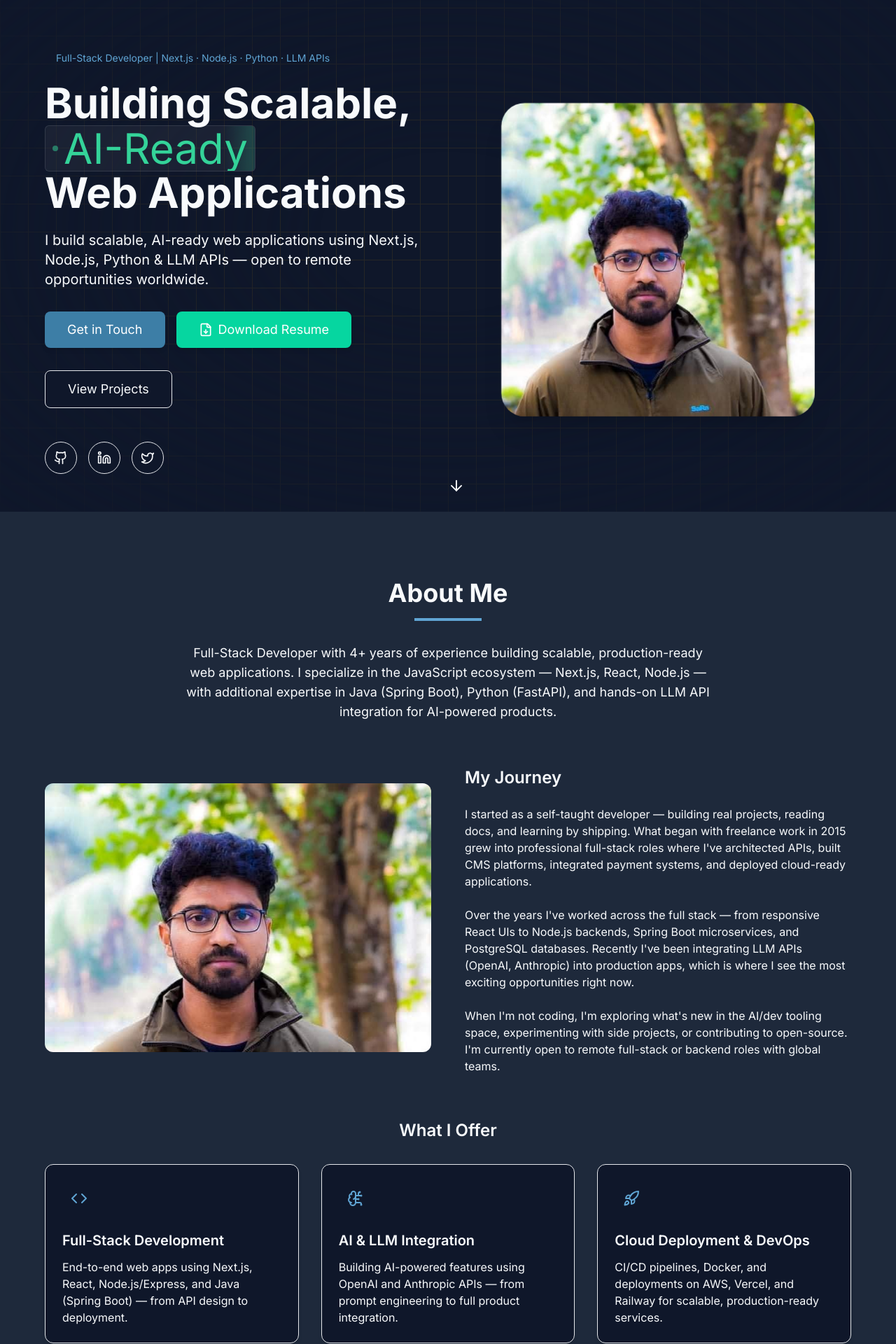
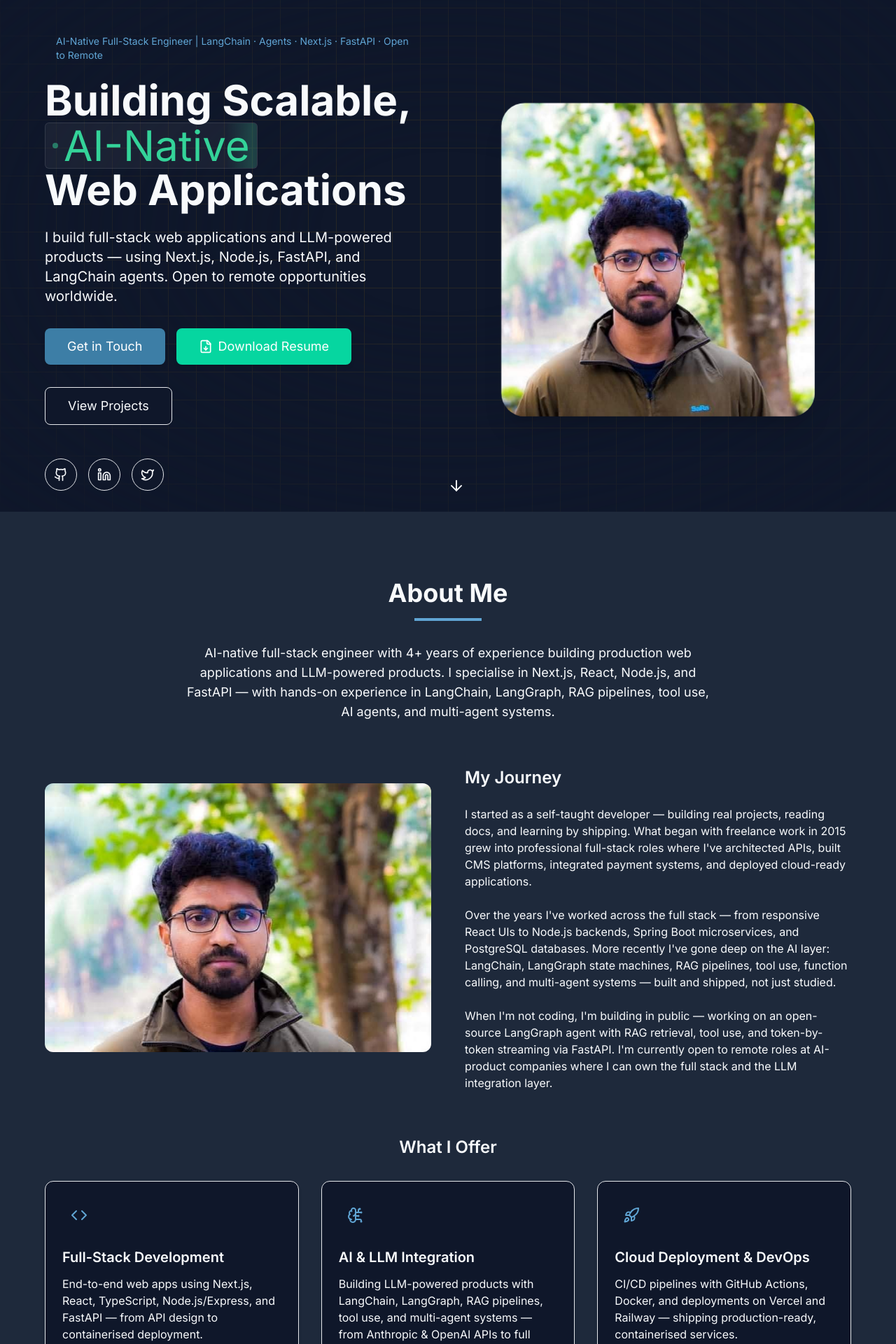
Before and after one commit to HillolPias/my_portfolio, a React (Vite) app: page / in a window 1280 px wide. Shown: the part 69-1989 px from the top of the page at 70% size. Built offline with nearby package versions, Linux system fonts and the light colour scheme.

Commit message:
Updated routine changes

```diff
--- a/src/components/AIReadyChip.tsx
+++ b/src/components/AIReadyChip.tsx
@@ -11,7 +11,7 @@ export function AIReadyChip() {
       {/* pulsing dot */}
       <span className="h-2 w-2 shrink-0 rounded-full bg-emerald-400 animate-pulse" />
       {/* text */}
-      <span className="text-emerald-400 font-medium">AI-Ready</span>
+      <span className="text-emerald-400 font-medium">AI-Native</span>
     </span>
   );
 }
--- a/src/components/About.tsx
+++ b/src/components/About.tsx
@@ -37,7 +37,7 @@ const About: React.FC = () => {
       icon: <Code className="w-6 h-6 text-primary dark:text-primary-light" />,
       title: "Full-Stack Development",
       description:
-        "End-to-end web apps using Next.js, React, Node.js/Express, and Java (Spring Boot) — from API design to deployment.",
+        "End-to-end web apps using Next.js, React, TypeScript, Node.js/Express, and FastAPI — from API design to containerised deployment.",
     },
     {
       icon: (
@@ -45,13 +45,13 @@ const About: React.FC = () => {
       ),
       title: "AI & LLM Integration",
       description:
-        "Building AI-powered features using OpenAI and Anthropic APIs — from prompt engineering to full product integration.",
+        "Building LLM-powered products with LangChain, LangGraph, RAG pipelines, tool use, and multi-agent systems — from Anthropic & OpenAI APIs to full product integration.",
     },
     {
       icon: <Rocket className="w-6 h-6 text-primary dark:text-primary-light" />,
       title: "Cloud Deployment & DevOps",
       description:
-        "CI/CD pipelines, Docker, and deployments on AWS, Vercel, and Railway for scalable, production-ready services.",
+        "CI/CD pipelines with GitHub Actions, Docker, and deployments on Vercel and Railway — shipping production-ready, containerised services.",
     },
   ];
 
@@ -76,11 +76,11 @@ const About: React.FC = () => {
             <h2 className="text-3xl md:text-4xl font-bold mb-4">About Me</h2>
             <div className="w-24 h-1 bg-primary dark:bg-primary-light mx-auto mb-8"></div>
             <p className="text-lg text-dark/70 dark:text-light/70 max-w-3xl mx-auto">
-              Full-Stack Developer with 4+ years of experience building
-              scalable, production-ready web applications. I specialize in the
-              JavaScript ecosystem — Next.js, React, Node.js — with additional
-              expertise in Java (Spring Boot), Python (FastAPI), and hands-on
-              LLM API integration for AI-powered products.
+              AI-native full-stack engineer with 4+ years of experience building
+              production web applications and LLM-powered products. I specialise
+              in Next.js, React, Node.js, and FastAPI — with hands-on experience
+              in LangChain, LangGraph, RAG pipelines, tool use, AI agents, and
+              multi-agent systems.
             </p>
           </motion.div>
 
@@ -111,15 +111,17 @@ const About: React.FC = () => {
               <p className="text-dark/70 dark:text-light/70">
                 Over the years I've worked across the full stack — from
                 responsive React UIs to Node.js backends, Spring Boot
-                microservices, and PostgreSQL databases. Recently I've been
-                integrating LLM APIs (OpenAI, Anthropic) into production apps,
-                which is where I see the most exciting opportunities right now.
+                microservices, and PostgreSQL databases. More recently I've gone
+                deep on the AI layer: LangChain, LangGraph state machines, RAG
+                pipelines, tool use, function calling, and multi-agent systems —
+                built and shipped, not just studied.
               </p>
               <p className="text-dark/70 dark:text-light/70">
-                When I'm not coding, I'm exploring what's new in the AI/dev
-                tooling space, experimenting with side projects, or contributing
-                to open-source. I'm currently open to remote full-stack or
-                backend roles with global teams.
+                When I'm not coding, I'm building in public — working on an
+                open-source LangGraph agent with RAG retrieval, tool use, and
+                token-by-token streaming via FastAPI. I'm currently open to
+                remote roles at AI-product companies where I can own the full
+                stack and the LLM integration layer.
               </p>
             </motion.div>
           </div>
--- a/src/components/Experience.tsx
+++ b/src/components/Experience.tsx
@@ -36,9 +36,9 @@ const Experience: React.FC = () => {
       period: "December 2023-Present",
       description: [
         "Architected and shipped production web apps using Next.js 14 (App Router), Node.js, and React with fully responsive UIs via Tailwind CSS and Framer Motion animations.",
+        "Integrated Anthropic and OpenAI APIs into client-facing features — hands-on with prompt engineering, tool use, and AI-powered product workflows.",
         "Led system design decisions and defined scalable architecture patterns across multiple client projects.",
         "Improved code quality through automated tooling, linting, peer reviews, and performance profiling.",
-        "Ensured high code quality through best practices, performance tuning, and consistent code reviews.",
         "Integrated third-party services and APIs, reducing development time by establishing reusable integration patterns.",
       ],
     },
@@ -54,18 +54,30 @@ const Experience: React.FC = () => {
         "Established CI/CD pipelines with Docker, cutting deployment time significantly and reducing production incidents.",
       ],
     },
+    // {
+    //   title: "Chief Executive Officer (CEO)",
+    //   company: "LearnOn - Online Education Platform",
+    //   location: "Rajshahi, Bangladesh",
+    //   period: "January 2021-July 2022",
+    //   description: [
+    //     "Video Editing and Animation(Adobe Premier Pro, After Effects etc.)",
+    //     "Content Creation, Script Writing & Monitoring Team Activities",
+    //     "Graphic Design(Adobe Illustrator, InDesign, Photoshop, Canva etc.)",
+    //     "Sound Designing(Adobe Audition etc.)",
+    //     "Human Resource Management, Planning & Budgeting",
+    //     "Managing Social Media and SEO",
+    //   ],
+    // },
+
     {
-      title: "Chief Executive Officer (CEO)",
-      company: "LearnOn - Online Education Platform",
-      location: "Rajshahi, Bangladesh",
-      period: "January 2021-July 2022",
+      title: "Freelance Full-Stack Developer",
+      company: "Independent (Self-Learning & Projects)",
+      location: "Dhaka, Bangladesh",
+      period: "October 2015-present",
       description: [
-        "Video Editing and Animation(Adobe Premier Pro, After Effects etc.)",
-        "Content Creation, Script Writing & Monitoring Team Activities",
-        "Graphic Design(Adobe Illustrator, InDesign, Photoshop, Canva etc.)",
-        "Sound Designing(Adobe Audition etc.)",
-        "Human Resource Management, Planning & Budgeting",
-        "Managing Social Media and SEO",
+        "Built an AI-powered recipe platform (Next.js, Strapi CMS, Neon/PostgreSQL, ShadCN UI) with LangChain agents, RAG pipelines, and LangGraph state machines integrated into the backend.",
+        "Delivered e-commerce and booking systems using Node.js, React, and Next.js with Stripe payment integration, role-based access control, and RESTful APIs.",
+        "Designed and optimized PostgreSQL, MongoDB, and MySQL databases for scalable, production-ready applications.",
       ],
     },
     {
@@ -75,17 +87,6 @@ const Experience: React.FC = () => {
       period: "January 2020-October 2021",
       description: [
         "Designed digital assets and social media content; developed strong visual communication and client-facing skills directly applicable to frontend UI work.",
-      ],
-    },
-    {
-      title: "Freelance Full-Stack Developer",
-      company: "Independent (Self-Learning & Projects)",
-      location: "Dhaka, Bangladesh",
-      period: "October 2015-present",
-      description: [
-        "Built an AI-powered recipe platform (Next.js, Strapi CMS, Neon/PostgreSQL, ShadCN UI) — letting non-technical users manage content through a headless CMS with a fully responsive UI.",
-        "Delivered e-commerce and booking systems using Node.js, React, and Next.js with Stripe payment integration, role-based access control, and RESTful APIs.",
-        "Designed and optimized PostgreSQL, MongoDB, and MySQL databases for scalable, production-ready applications.",
       ],
     },
   ];
--- a/src/components/Hero.tsx
+++ b/src/components/Hero.tsx
@@ -69,7 +69,8 @@ const Hero: React.FC = () => {
           >
             <div className="mb-4">
               <span className="px-4 py-2 rounded-full bg-primary/10 text-primary dark:bg-primary-light/10 dark:text-primary-light text-sm font-medium inline-block">
-                Full-Stack Developer | Next.js · Node.js · Python · LLM APIs
+                AI-Native Full-Stack Engineer | LangChain · Agents · Next.js ·
+                FastAPI · Open to Remote
               </span>
             </div>
 
@@ -79,9 +80,9 @@ const Hero: React.FC = () => {
             </h1>
 
             <p className="text-xl text-dark/70 dark:text-light/70 mb-8">
-              I build scalable, AI-ready web applications using Next.js,
-              Node.js, Python & LLM APIs — open to remote opportunities
-              worldwide.
+              I build full-stack web applications and LLM-powered products —
+              using Next.js, Node.js, FastAPI, and LangChain agents. Open to
+              remote opportunities worldwide.
             </p>
 
             <div className="flex flex-col sm:flex-row justify-center md:justify-start items-center gap-4 mb-8">
--- a/src/components/Projects.tsx
+++ b/src/components/Projects.tsx
@@ -23,7 +23,7 @@ const projects = [
       "Tailwind CSS",
       "Shadcn UI",
     ],
-    category: "web",
+    category: "ai",
     github: "https://github.com/HillolPias/cookmind",
     demo: "https://cookmind-ivory.vercel.app/",
   },
--- a/src/components/Skills.tsx
+++ b/src/components/Skills.tsx
@@ -1,3 +1,167 @@
+// import React from "react";
+// import { motion } from "framer-motion";
+// import { useInView } from "react-intersection-observer";
+
+// interface Skill {
+//   name: string;
+//   level: number;
+//   color: string;
+// }
+
+// const Skills: React.FC = () => {
+//   const [ref, inView] = useInView({
+//     triggerOnce: true,
+//     threshold: 0.1,
+//   });
+
+//   const containerVariants = {
+//     hidden: { opacity: 0 },
+//     visible: {
+//       opacity: 1,
+//       transition: {
+//         staggerChildren: 0.1,
+//       },
+//     },
+//   };
+
+//   const itemVariants = {
+//     hidden: { y: 20, opacity: 0 },
+//     visible: {
+//       y: 0,
+//       opacity: 1,
+//       transition: { duration: 0.5 },
+//     },
+//   };
+
+//   const frontend: Skill[] = [
+//     { name: "Next.js", level: 85, color: "#000000" },
+//     { name: "React", level: 90, color: "#61DAFB" },
+//     { name: "JavaScript", level: 85, color: "#F7DF1E" },
+//     { name: "TypeScript", level: 80, color: "#3178C6" },
+//     { name: "Tailwind CSS", level: 85, color: "#1572B6" },
+//     { name: "Zustand", level: 90, color: "#453F39" },
+//     { name: "Shadcn UI", level: 85, color: "#000000" },
+//     { name: "Framer Motion", level: 90, color: "#E34F26" },
+//     { name: "Figma/Illustrator", level: 85, color: "#F24E1E" },
+//   ];
+
+//   const backend: Skill[] = [
+//     { name: "Node.js", level: 85, color: "#339933" },
+//     { name: "Express", level: 90, color: "#373737" },
+//     { name: "Python", level: 85, color: "#7B7FB5" },
+//     { name: "FastAPI", level: 90, color: "#00694A" },
+//     { name: "Java", level: 80, color: "#E34F26" },
+//     { name: "Spring Boot", level: 80, color: "#6DB33F" },
+//     { name: "PostgreSQL/MongoDB/MySQL", level: 85, color: "#336791" },
+//     { name: "Supabase/Firebase", level: 85, color: "#44D093" },
+//     { name: "NextAuth/Clerk", level: 80, color: "#BD30E5" },
+//   ];
+
+//   const other: Skill[] = [
+//     { name: "Git/GitHub", level: 95, color: "#F05032" },
+//     { name: "strapi (CMS)", level: 85, color: "#4945ff" },
+//     { name: "Neon DB", level: 85, color: "#34d59a" },
+//     { name: "Arcjet", level: 80, color: "#000000" },
+//     { name: "Socket.IO", level: 85, color: "#21af90" },
+//     { name: "Stripe", level: 80, color: "#4285F4" },
+//     { name: "Vercel", level: 90, color: "#000000" },
+//     { name: "Zod", level: 80, color: "#3C9CD7" },
+//     { name: "Docker & Containerization", level: 80, color: "#0886AB" },
+//   ];
+
+//   const SkillBar: React.FC<{ skill: Skill }> = ({ skill }) => {
+//     return (
+//       <motion.div variants={itemVariants} className="mb-4">
+//         <div className="flex justify-between mb-1">
+//           <span className="text-sm font-medium">{skill.name}</span>
+//           <span className="text-sm font-medium">{skill.level}%</span>
+//         </div>
+//         <div className="w-full h-2 bg-light-accent dark:bg-dark-accent rounded-full overflow-hidden">
+//           <motion.div
+//             initial={{ width: 0 }}
+//             animate={inView ? { width: `${skill.level}%` } : { width: 0 }}
+//             transition={{ duration: 1, delay: 0.2, ease: "easeOut" }}
+//             className="h-full rounded-full"
+//             style={{
+//               backgroundColor: skill.color,
+//               opacity: 0.8,
+//             }}
+//           />
+//         </div>
+//       </motion.div>
+//     );
+//   };
+
+//   return (
+//     <section
+//       id="skills"
+//       className="py-24 bg-light-accent dark:bg-dark-accent relative"
+//     >
+//       <div className="absolute inset-0 z-0">
+//         <div className="absolute -inset-1/2 bottom-0 left-0 bg-gradient-to-tr from-primary/5 to-transparent rounded-full blur-3xl" />
+//       </div>
+
+//       <div className="container mx-auto px-6 md:px-12 relative z-10">
+//         <motion.div
+//           ref={ref}
+//           variants={containerVariants}
+//           initial="hidden"
+//           animate={inView ? "visible" : "hidden"}
+//           className="max-w-6xl mx-auto"
+//         >
+//           <motion.div variants={itemVariants} className="text-center mb-16">
+//             <h2 className="text-3xl md:text-4xl font-bold mb-4">
+//               Skills & Expertise
+//             </h2>
+//             <div className="w-24 h-1 bg-primary dark:bg-primary-light mx-auto mb-8"></div>
+//             <p className="text-lg text-dark/70 dark:text-light/70 max-w-3xl mx-auto">
+//               Here's a comprehensive overview of my technical skills and
+//               expertise across various domains.
+//             </p>
+//           </motion.div>
+
+//           <div className="grid grid-cols-1 md:grid-cols-3 gap-12">
+//             <motion.div variants={itemVariants}>
+//               <h3 className="text-xl font-semibold mb-6 text-center">
+//                 Frontend Development
+//               </h3>
+//               <div className="p-6 rounded-xl bg-light dark:bg-dark shadow-md">
+//                 {frontend.map((skill, index) => (
+//                   <SkillBar key={index} skill={skill} />
+//                 ))}
+//               </div>
+//             </motion.div>
+
+//             <motion.div variants={itemVariants}>
+//               <h3 className="text-xl font-semibold mb-6 text-center">
+//                 Backend Development
+//               </h3>
+//               <div className="p-6 rounded-xl bg-light dark:bg-dark shadow-md">
+//                 {backend.map((skill, index) => (
+//                   <SkillBar key={index} skill={skill} />
+//                 ))}
+//               </div>
+//             </motion.div>
+
+//             <motion.div variants={itemVariants}>
+//               <h3 className="text-xl font-semibold mb-6 text-center">
+//                 Other Skills
+//               </h3>
+//               <div className="p-6 rounded-xl bg-light dark:bg-dark shadow-md">
+//                 {other.map((skill, index) => (
+//                   <SkillBar key={index} skill={skill} />
+//                 ))}
+//               </div>
+//             </motion.div>
+//           </div>
+//         </motion.div>
+//       </div>
+//     </section>
+//   );
+// };
+
+// export default Skills;
+
 import React from "react";
 import { motion } from "framer-motion";
 import { useInView } from "react-intersection-observer";
@@ -33,6 +197,19 @@ const Skills: React.FC = () => {
     },
   };
 
+  // ── NEW: AI & LLM column (leads the section) ──────────────────
+  const ai: Skill[] = [
+    { name: "LangChain", level: 90, color: "#1C7C54" },
+    { name: "LangGraph", level: 85, color: "#0F6E56" },
+    { name: "RAG Pipelines", level: 85, color: "#16A34A" },
+    { name: "Tool Use / Agents", level: 85, color: "#15803D" },
+    { name: "Anthropic API", level: 85, color: "#C2692A" },
+    { name: "OpenAI API", level: 90, color: "#10A37F" },
+    { name: "Prompt Engineering", level: 85, color: "#7C3AED" },
+    { name: "LangSmith", level: 90, color: "#D97706" },
+  ];
+
+  // ── Frontend: removed Figma/Illustrator ───────────────────────
   const frontend: Skill[] = [
     { name: "Next.js", level: 85, color: "#000000" },
     { name: "React", level: 90, color: "#61DAFB" },
@@ -42,9 +219,9 @@ const Skills: React.FC = () => {
     { name: "Zustand", level: 90, color: "#453F39" },
     { name: "Shadcn UI", level: 85, color: "#000000" },
     { name: "Framer Motion", level: 90, color: "#E34F26" },
-    { name: "Figma/Illustrator", level: 85, color: "#F24E1E" },
   ];
 
+  // ── Backend: removed Supabase/Firebase & NextAuth/Clerk ───────
   const backend: Skill[] = [
     { name: "Node.js", level: 85, color: "#339933" },
     { name: "Express", level: 90, color: "#373737" },
@@ -53,20 +230,19 @@ const Skills: React.FC = () => {
     { name: "Java", level: 80, color: "#E34F26" },
     { name: "Spring Boot", level: 80, color: "#6DB33F" },
     { name: "PostgreSQL/MongoDB/MySQL", level: 85, color: "#336791" },
-    { name: "Supabase/Firebase", level: 85, color: "#44D093" },
-    { name: "NextAuth/Clerk", level: 80, color: "#BD30E5" },
+    { name: "Socket.IO", level: 85, color: "#21af90" },
   ];
 
+  // ── Other: removed Arcjet & Zod, added GitHub Actions ─────────
   const other: Skill[] = [
     { name: "Git/GitHub", level: 95, color: "#F05032" },
-    { name: "strapi (CMS)", level: 85, color: "#4945ff" },
+    { name: "GitHub Actions", level: 85, color: "#2088FF" },
+    { name: "Docker", level: 80, color: "#0886AB" },
+    { name: "Vercel / Railway", level: 90, color: "#000000" },
+    { name: "Strapi (CMS)", level: 85, color: "#4945ff" },
     { name: "Neon DB", level: 85, color: "#34d59a" },
-    { name: "Arcjet", level: 80, color: "#000000" },
-    { name: "Socket.IO", level: 85, color: "#21af90" },
     { name: "Stripe", level: 80, color: "#4285F4" },
-    { name: "Vercel", level: 90, color: "#000000" },
-    { name: "Zod", level: 80, color: "#3C9CD7" },
-    { name: "Docker & Containerization", level: 80, color: "#0886AB" },
+    { name: "Supabase", level: 80, color: "#44D093" },
   ];
 
   const SkillBar: React.FC<{ skill: Skill }> = ({ skill }) => {
@@ -107,7 +283,7 @@ const Skills: React.FC = () => {
           variants={containerVariants}
           initial="hidden"
           animate={inView ? "visible" : "hidden"}
-          className="max-w-6xl mx-auto"
+          className="max-w-7xl mx-auto"
         >
           <motion.div variants={itemVariants} className="text-center mb-16">
             <h2 className="text-3xl md:text-4xl font-bold mb-4">
@@ -120,7 +296,21 @@ const Skills: React.FC = () => {
             </p>
           </motion.div>
 
-          <div className="grid grid-cols-1 md:grid-cols-3 gap-12">
+          {/* 4-column grid — AI & LLM leads */}
+          <div className="grid grid-cols-1 md:grid-cols-2 xl:grid-cols-4 gap-8">
+            {/* Column 1 — AI & LLM (new, leads) */}
+            <motion.div variants={itemVariants}>
+              <h3 className="text-xl font-semibold mb-6 text-center">
+                AI &amp; LLM
+              </h3>
+              <div className="p-6 rounded-xl bg-light dark:bg-dark shadow-md">
+                {ai.map((skill, index) => (
+                  <SkillBar key={index} skill={skill} />
+                ))}
+              </div>
+            </motion.div>
+
+            {/* Column 2 — Frontend */}
             <motion.div variants={itemVariants}>
               <h3 className="text-xl font-semibold mb-6 text-center">
                 Frontend Development
@@ -132,6 +322,7 @@ const Skills: React.FC = () => {
               </div>
             </motion.div>
 
+            {/* Column 3 — Backend */}
             <motion.div variants={itemVariants}>
               <h3 className="text-xl font-semibold mb-6 text-center">
                 Backend Development
@@ -143,6 +334,7 @@ const Skills: React.FC = () => {
               </div>
             </motion.div>
 
+            {/* Column 4 — Other Skills */}
             <motion.div variants={itemVariants}>
               <h3 className="text-xl font-semibold mb-6 text-center">
                 Other Skills
```
